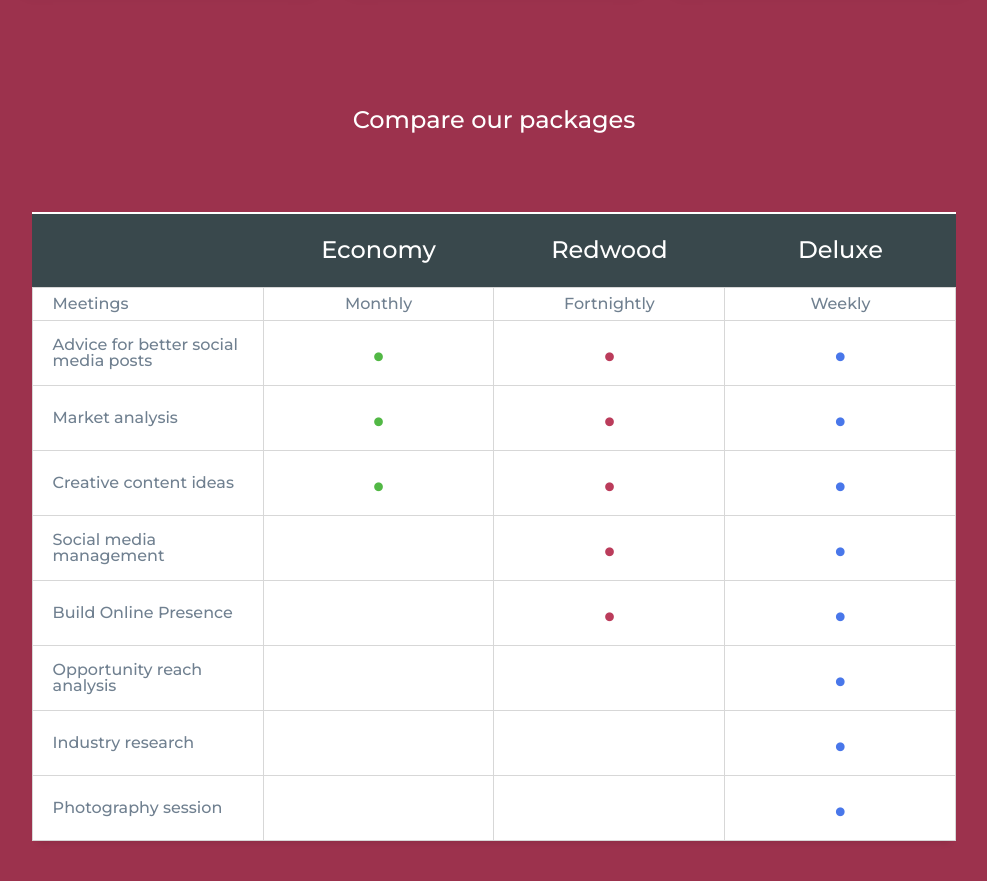
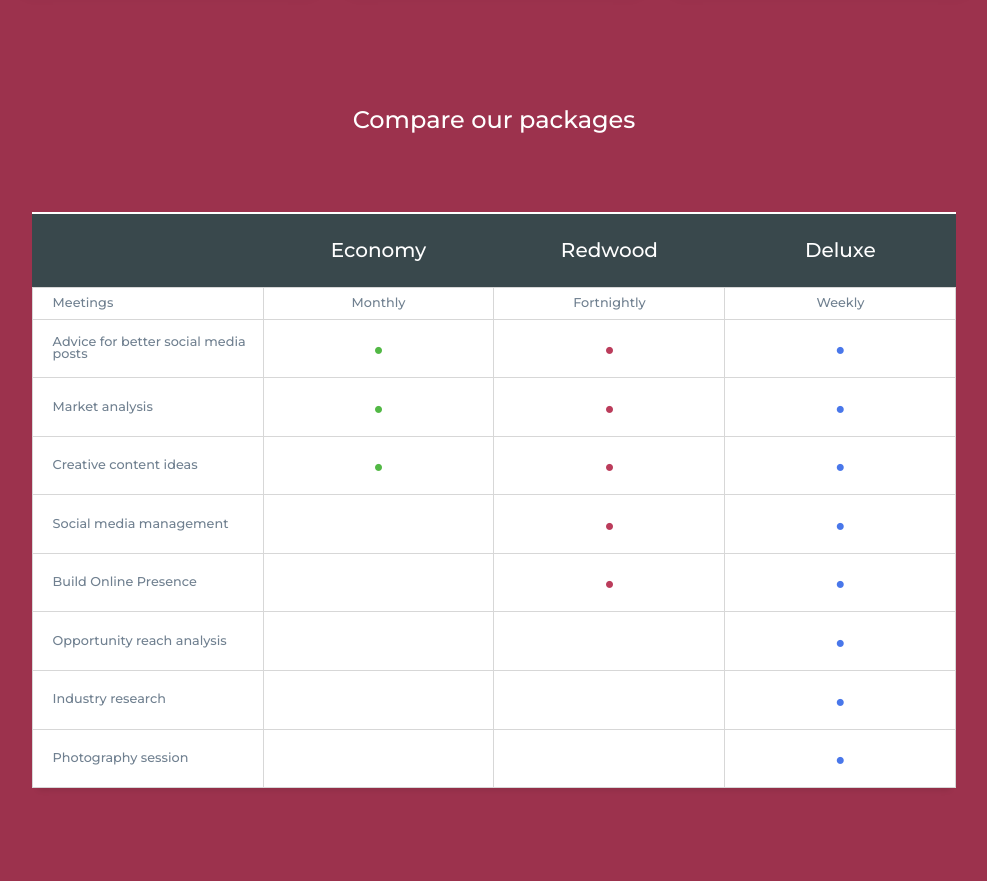
Before and after one commit to angus-archive/redwood, a PHP site: page /packages.html in a window 1280 px wide. Shown: the part 812-1693 px from the top of the page, without its empty margins (146-1133 px from the left). Run offline with PHP 8.4, Linux system fonts and the light colour scheme.

Commit message:
Updated font size for table

```diff
--- a/resources/styles/stylesheet.css
+++ b/resources/styles/stylesheet.css
@@ -599,7 +599,7 @@ main #forestContainer{
 
 #packagingTable{
 	width: 85%;
-	table-layout: fixed;
+	table-layout: auto;
 	box-shadow: 0 8px 6px -6px rgba(0, 0, 0, 0.1);
 	overflow-x:auto;
 }
@@ -612,6 +612,8 @@ main #forestContainer{
 	background-color: white;
 	font-size: 0.75em;
 }
+
+
 
 #packagingTable thead{
 	height: 75px;
@@ -719,12 +721,16 @@ PORTRAIT TABLET OR BIG PHONE
 
 
 	/* Update comparison table font sizes on larger screens */
+
+	#packagingTable {
+		table-layout: fixed;
+	}
 	#packagingTable thead th {
-		font-size: 1.5em;
+		font-size: 1.25em;
 	}
 
 	#packagingTable td, #packagingTable th {
-		font-size:1em;
+		font-size:0.8em;
 	}
 
 
```
